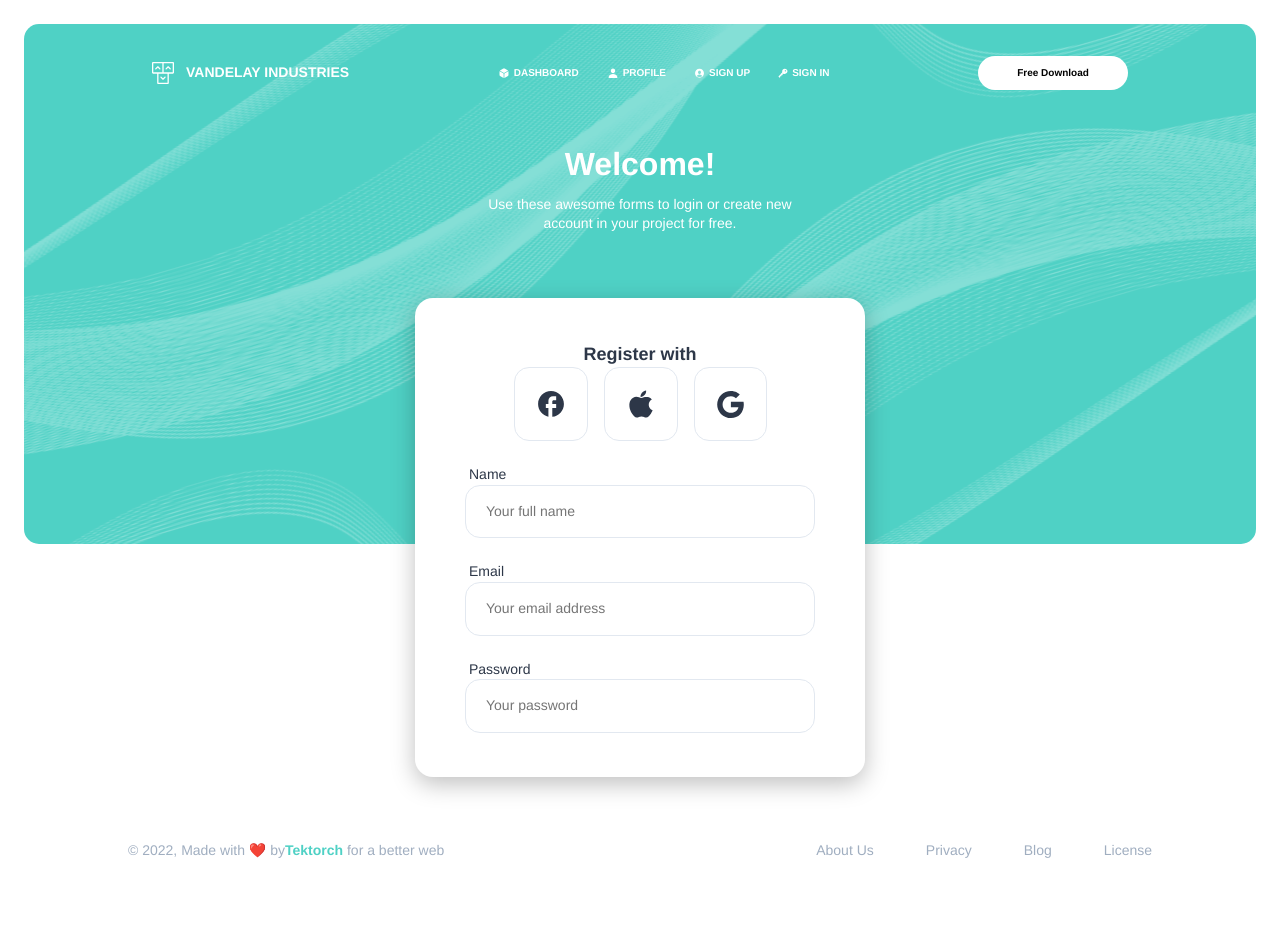
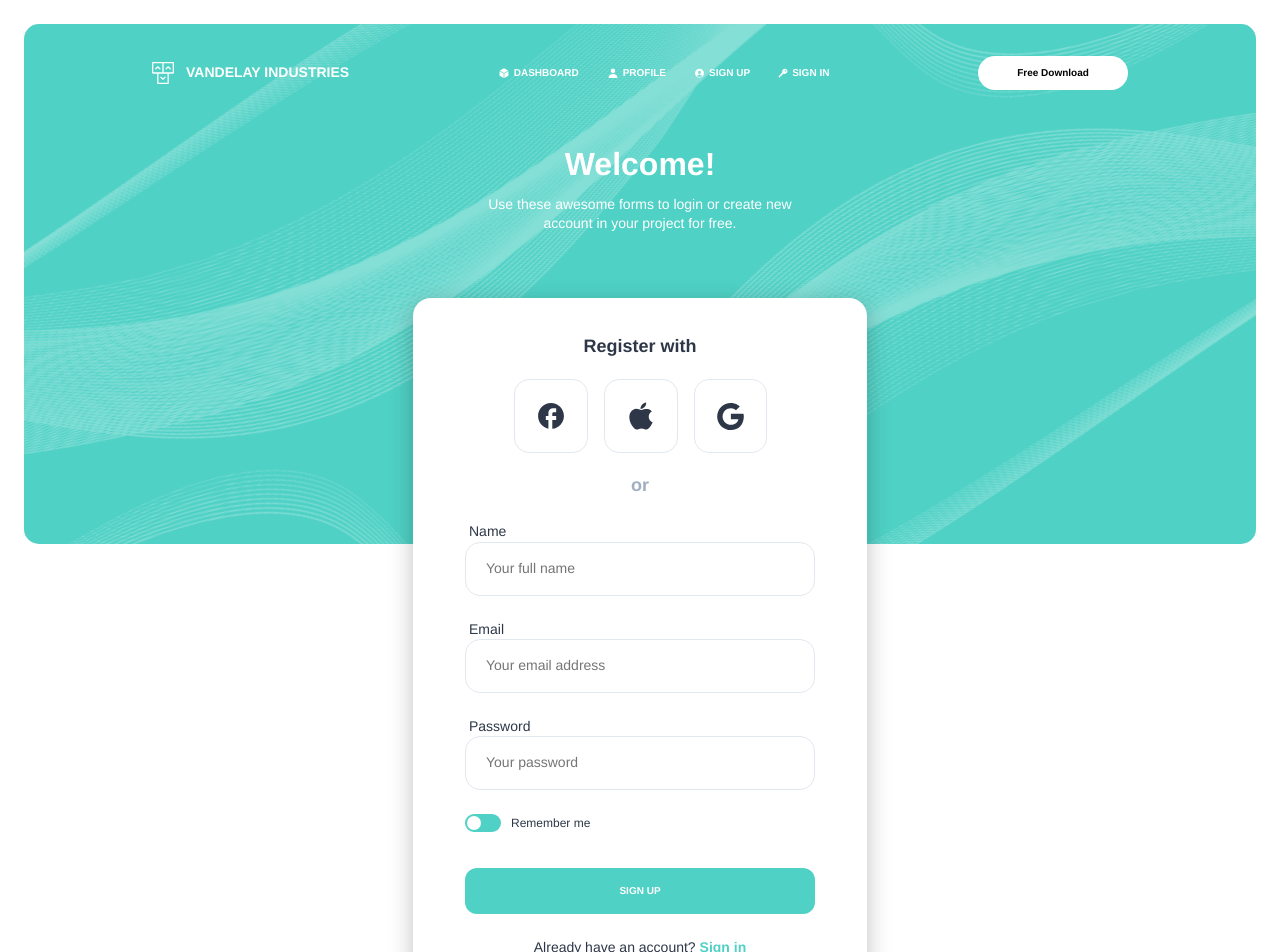
Before and after one commit to thien2218/my-test, a React (Vite) app: page /signup in a window 1280 px wide. Shown: the top 952 px of the page. Before the commit the page ends 900 px from the top, so only its background shows below. Built offline with nearby package versions, Linux system fonts and the light colour scheme.

Commit message:
Complete sign up page

```diff
--- a/package.json
+++ b/package.json
@@ -11,6 +11,7 @@
   },
   "dependencies": {
     "@radix-ui/react-label": "^2.0.2",
+    "@radix-ui/react-switch": "^1.0.3",
     "react": "^18.2.0",
     "react-dom": "^18.2.0",
     "react-router-dom": "^6.14.2",
--- a/src/components/footer/Footer.tsx
+++ b/src/components/footer/Footer.tsx
@@ -3,7 +3,7 @@ const Footer = () => {
 		<div className="w-full footer">
 			<p>
 				© 2022, Made with ❤️ by
-				<span className="text-primary font-bold">Tektorch</span> for a
+				<span className="text-primary font-bold"> Tektorch</span> for a
 				better web
 			</p>
 
--- a/src/components/form/Form.tsx
+++ b/src/components/form/Form.tsx
@@ -1,6 +1,9 @@
 import { ReactNode } from "react";
 import Input, { InputProps } from "./Input";
 import Card from "../card/Card";
+import * as Switch from "@radix-ui/react-switch";
+import * as Label from "@radix-ui/react-label";
+import { Link } from "react-router-dom";
 
 type FormProps = {
 	children: ReactNode;
@@ -11,13 +14,48 @@ type FormProps = {
 const Form = ({ children, fields, shadow }: FormProps) => {
 	return (
 		<Card className={`p-9 ${shadow}`}>
-			<div className="flow-y-6 my-2">
+			<form style={{ minWidth: "350px" }} className="flow-y-6 mx-4">
 				{children}
 
 				{fields.map((field) => (
 					<Input {...field} />
 				))}
-			</div>
+
+				<div
+					style={{
+						textAlign: "start",
+						display: "flex",
+						alignItems: "center",
+					}}
+					className="mb-3 gap-2.5"
+				>
+					<Switch.Root
+						className="switch rounded-full bg-primary"
+						id="remember-me"
+					>
+						<Switch.Thumb className="switch__thumb rounded-full bg-secondary" />
+					</Switch.Root>
+
+					<Label.Root htmlFor="remember-me" className="text-sm">
+						Remember me
+					</Label.Root>
+				</div>
+
+				<button
+					type="button"
+					style={{ textTransform: "uppercase" }}
+					className="btn btn-primary w-full rounded py-4 px-2"
+				>
+					Sign up
+				</button>
+
+				<p>
+					Already have an account?
+					<Link to="/signin">
+						<span className="font-bold text-primary"> Sign in</span>
+					</Link>
+				</p>
+			</form>
 		</Card>
 	);
 };
--- a/src/components/form/Input.tsx
+++ b/src/components/form/Input.tsx
@@ -8,7 +8,7 @@ export type InputProps = {
 
 const Input = ({ id, placeholder, type }: InputProps) => {
 	return (
-		<div className="input">
+		<div>
 			<Label.Root htmlFor={id} className="input__label">
 				{id}
 			</Label.Root>
--- a/src/components/form/RegisterWith.tsx
+++ b/src/components/form/RegisterWith.tsx
@@ -2,24 +2,36 @@ import { AppleIcon, FacebookIcon, GoogleIcon } from "../../assets/Icons";
 
 const RegisterWith = () => {
 	return (
-		<div>
+		<div className="flow-y-5">
 			<h2 className="text-lg font-bold">Register with</h2>
+
 			<div
 				style={{ display: "flex", justifyContent: "center" }}
 				className="gap-4"
 			>
-				<button className="btn btn-secondary rounded-md p-5 border">
+				<button
+					type="button"
+					className="btn btn-secondary rounded-md p-5 border"
+				>
 					<FacebookIcon className="text-gray-700" />
 				</button>
 
-				<button className="btn btn-secondary rounded-md p-5 border">
+				<button
+					type="button"
+					className="btn btn-secondary rounded-md p-5 border"
+				>
 					<AppleIcon className="text-gray-700" />
 				</button>
 
-				<button className="btn btn-secondary rounded-md p-5 border">
+				<button
+					type="button"
+					className="btn btn-secondary rounded-md p-5 border"
+				>
 					<GoogleIcon className="text-gray-700" />
 				</button>
 			</div>
+
+			<p className="text-gray-400 font-bold text-lg">or</p>
 		</div>
 	);
 };
--- a/src/components/header/Header.tsx
+++ b/src/components/header/Header.tsx
@@ -69,6 +69,7 @@ const Header = ({ variant }: Variant) => {
 			</ul>
 
 			<button
+				type="button"
 				style={{ minWidth: "150px" }}
 				className="btn btn-secondary rounded-full px-2 py-2.5"
 			>
--- a/src/components/pages/Signup.tsx
+++ b/src/components/pages/Signup.tsx
@@ -36,7 +36,7 @@ const Signup = () => {
 					your project for free.
 				</p>
 
-				<div className="py-6 my-6 card-signup__container">
+				<div className="py-6 my-6">
 					<Form shadow="shadow-lg" fields={fields}>
 						<RegisterWith />
 					</Form>
--- a/src/styles/index.scss
+++ b/src/styles/index.scss
@@ -210,22 +210,28 @@ button:hover {
    @extend .text-secondary;
 }
 
-// Card
-.card-signup__container {
-   @extend .w-full;
-   max-width: 450px;
-}
-
 // Input
-.input {
-   @extend .w-full;
-   max-width: 350px;
-   margin-inline: auto;
-}
-
 .input__label {
    @extend .ml-1;
    text-transform: capitalize;
    display: block;
    max-width: max-content;
 }
+
+// Switch
+.switch {
+   width: 36px;
+   height: 18px;
+}
+
+.switch__thumb {
+   display: block;
+   width: 14px;
+   height: 14px;
+   transition: transform 250ms;
+   transform: translateX(2px);
+   will-change: transform;
+}
+.switch__thumb[data-state='checked'] {
+   transform: translateX(20px);
+ }
```
Also changed, not shown: 1 other file (tests, documents, lock files or other folders).
